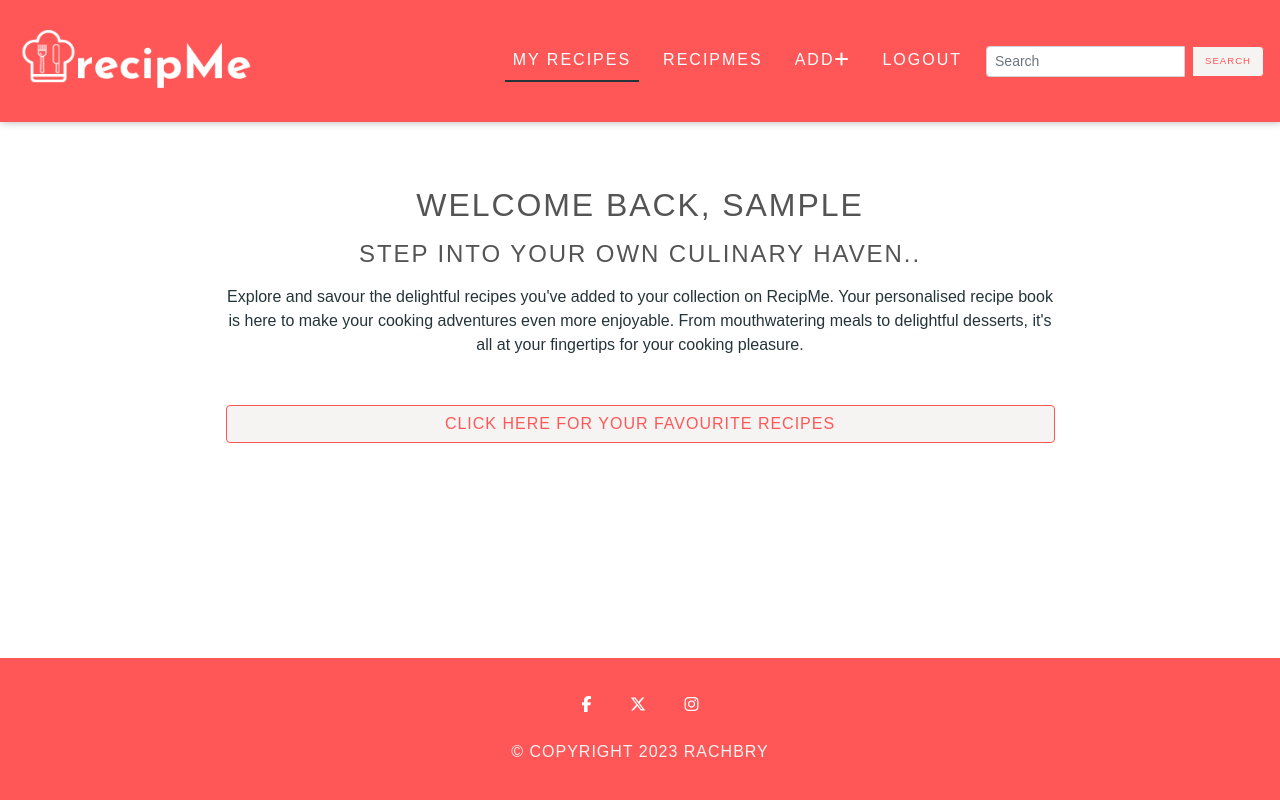
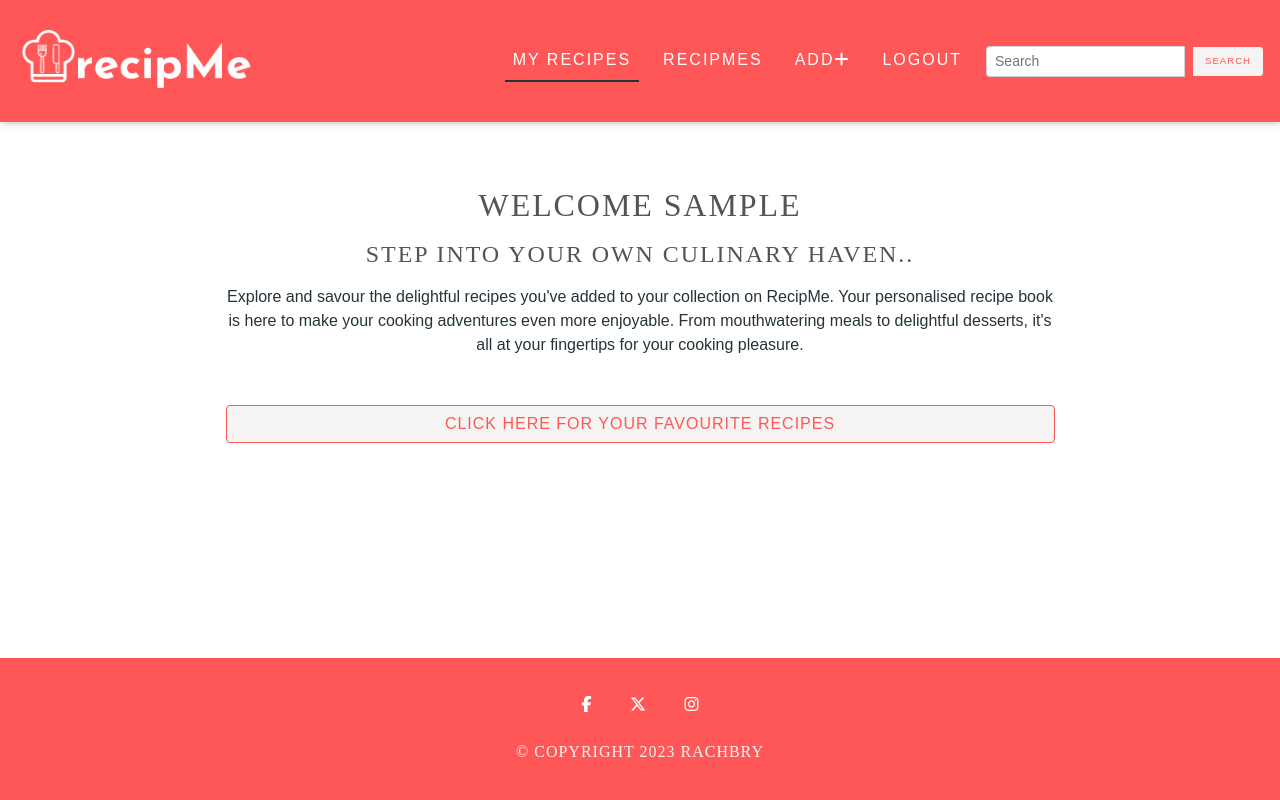
Before and after one commit to rachbry/recipme-django-cookbook, a Django app: page /recipes/my_recipes/ in a window 1280 px wide. Run offline with Django 4.2, Linux system fonts and the light colour scheme; the visitor is signed in with stand-in values (Sample User, id 1); data comes from the database, SQL or seed files in the repository; data that the repository does not hold is empty; parts of the project's set-up code (start-up, migrations or seed data) failed here and were passed over; some libraries are stand-ins or nearby versions.

Commit message:
Justified text throughout site

```diff
--- a/recipes/templates/recipes/edit_recipe.html
+++ b/recipes/templates/recipes/edit_recipe.html
@@ -4,16 +4,10 @@
 {% block title %}Edit Recipe{% endblock %}
 <script src="{% static 'js/base.js' %}"></script>
 {% block content %}
-        <!-- Display success message -->
-        <!-- {% if messages %}
-        <div class="latest-message">
-            {{ messages.0 }} {# Use index 0 to get the first message #}
-        </div> -->
 <div class="container">
     <form method="post" enctype="multipart/form-data" class="p-2 form">
         <h1 class="text-center">Edit Recipe</h1>
         {% csrf_token %}
-        {% endif %}
         {{ form.media }}
         {{ form| crispy }}
         <div class="text-center">
--- a/recipes/templates/recipes/favourite_recipes.html
+++ b/recipes/templates/recipes/favourite_recipes.html
@@ -10,7 +10,7 @@
     <div class="d-flex flex-row flex-wrap justify-content-center">
       {% if user_favourite_recipes %}
       {% for recipe in user_favourite_recipes %}
-        <a href="{% url 'full_recipe' pk=recipe.pk %}" class="recipes"
+        <a href="{% url 'full_recipe' pk=recipe.pk %}" class="recipes recipe-card-title"
             aria-label="Click to view {{recipe.title}}">
             <div class="card m-3 recipe-card">
                 <img src="{{recipe.image.url}}" alt="{{recipe.image_alt}}" class="card-img-top">
@@ -20,7 +20,7 @@
                     {% endif %}
                 </div>
                 <div class="card-body">
-                    <h2 class="card-title">{{recipe.title}}</h2>
+                    <h2 class="card-title recipe-card-title">{{recipe.title}}</h2>
                 </div>
             </div>
         </a>
--- a/recipes/templates/recipes/full_recipe.html
+++ b/recipes/templates/recipes/full_recipe.html
@@ -68,7 +68,7 @@
             <div class="card card-recipe-info">
                 <div class="card-body">
                     <h3 class="card-title">Ingredients</h3>
-                    <p class="card-text">{{recipe.ingredients|safe}}</p>
+                    <p class="card-text justify-text">{{recipe.ingredients|safe}}</p>
                 </div>
             </div>
         </div>
@@ -76,7 +76,7 @@
             <div class="card card-recipe-info">
                 <div class="card-body">
                     <h3 class="card-title">Method</h3>
-                    <p class="card-text">{{recipe.instructions|safe}}</p>
+                    <p class="card-text justify-text">{{recipe.instructions|safe}}</p>
                 </div>
             </div>
         </div>
--- a/recipes/templates/recipes/my_recipes.html
+++ b/recipes/templates/recipes/my_recipes.html
@@ -7,8 +7,8 @@
 <div class="container">
     <div class="row mx-auto justify-content-center">
         <div class="mt-5 col-lg-10 px-5 text-left">
-            <h2 class="my-3 text-center">Welcome back, {{request.user.username}}</h2>
-            <h4 class="my-3 text-center">Step into your own culinary haven..</h4>
+            <h2 class="my-3 text-center">Welcome {{request.user.username}}</h2>
+            <h4 class="my-3 text-center justify-text">Step into your own culinary haven..</h4>
             <p class="text-center">Explore and savour the delightful recipes you've added to your collection on RecipMe.
             Your personalised recipe book is here to make your cooking adventures even more enjoyable. From
                 mouthwatering meals to delightful desserts, it's all at your fingertips for your cooking pleasure.</p>
@@ -19,7 +19,7 @@
             <div class="d-flex flex-row flex-wrap justify-content-center">
                 {% for recipe in recipes %}
                 {% if recipe.user == request.user %}
-                <a href="{% url 'full_recipe' pk=recipe.pk %}" class="recipes"
+                <a href="{% url 'full_recipe' pk=recipe.pk %}" class="recipes recipe-card-title"
                     aria-label="Click to view {{recipe.title}}">
                     <div class="card m-3 recipe-card">
                         <img src="{{recipe.image.url}}" alt="{{recipe.image_alt}}" class="card-img-top">
@@ -29,7 +29,7 @@
                             {% endif %}
                         </div>
                         <div class="card-body">
-                            <h2 class="card-title">{{recipe.title}}</h2>
+                            <h2 class="card-title recipe-card-title">{{recipe.title}}</h2>
                         </div>
                     </div>
                 </a>
--- a/recipes/views.py
+++ b/recipes/views.py
@@ -131,7 +131,7 @@ class EditRecipe(LoginRequiredMixin, UserPassesTestMixin, UpdateView):
     template_name = 'recipes/edit_recipe.html'
     model = Recipe
     form_class = RecipeForm
-    success_url = '/'
+    success_url = '/recipes'
 
     def test_func(self):
         return self.request.user.is_authenticated and self.request.user == self.get_object().user
--- a/static/css/base.css
+++ b/static/css/base.css
@@ -6,10 +6,11 @@ font-family: 'Playfair Display', serif;*/
 
 :root {
     /* Fonts */
-    --title: 'Josefin Sans', sans-serif;
-    --main-font: 'Playfair Display', sans-serif;
+
+    --title: 'Playfair Display', serif;
+    --main-font: 'Josefin Sans', sans-serif;
+
     /* Colours */
-    --background: #3f006a0f;
     --grey: #545454;
     --light-grey: #8b8787;
     --off-white: #f5f4f3;
@@ -17,6 +18,7 @@ font-family: 'Playfair Display', serif;*/
     --yellow: #ffbd59;
     --dark: #253439;
     --coral: #ff5757;
+
     /* Utils */
     --small-box-shadow: 1px -1px 9px 0 #00000061;
     --border: 1px solid var(--grey);
@@ -348,7 +350,7 @@ padding: 2rem;
     text-decoration: none;
 }
 
-.recipe-card:hover .recipe-card-title {
+h2 .recipe-card:hover .recipe-card-title {
     transform: scale(1.2); /* Adjust the larger scale as needed */
     transition: transform 0.3s ease;
     text-decoration: none;
--- a/templates/account/login.html
+++ b/templates/account/login.html
@@ -11,7 +11,7 @@
     <div class="row">
         <div class="col-md-8 mt-3 offset-md-2">
             <h2>{% trans "Sign In" %}</h2>
-            <p>
+            <p class="justify-text px-2">
                 {% blocktrans %}
                 Sign in to store your favorite recipes, discover new culinary delights, and unleash your inner chef. Let the journey to a tastier world begin!
                 Not a member yet? Join us and embark on a gastronomic adventure today.
--- a/templates/account/logout.html
+++ b/templates/account/logout.html
@@ -4,7 +4,7 @@
 
 {% block title %}{% trans "Sign out" %}{% endblock title %}
 {% block content %}
-<div class="container text-center mt-5 offset-md-2">
+<div class="container text-center mt-5">
     <h2>{% trans "Sign out" %}</h2>
     <p>
         {% trans 'Are you sure you want to log out?' %}
--- a/templates/socialaccount/signup.html
+++ b/templates/socialaccount/signup.html
@@ -21,7 +21,7 @@
             {% if redirect_field_value %}
                 <input type="hidden"
                        name="{{ redirect_field_name }}"
-                       value="{{ redirect_field_value }}" />
+                       value="{{ redirect_field_value }}"/>
             {% endif %}
         {% endslot %}
         {% slot actions %}
```
Also changed, not shown: recipes/templates/recipes/recipes.html (+4 -4 lines), templates/404.html (added, +12 -0 lines), static/js/base.js (added).
